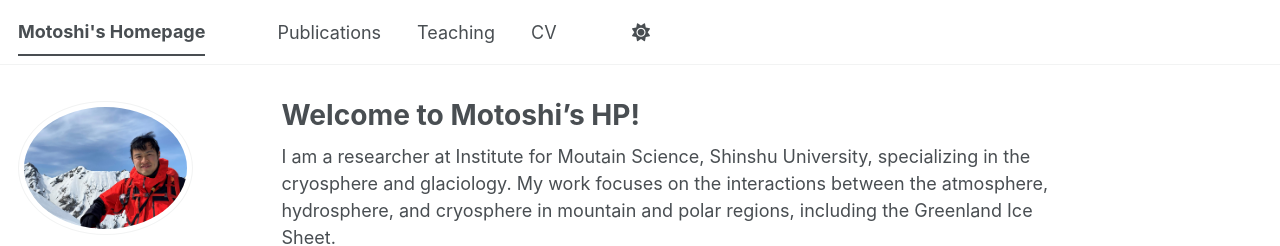
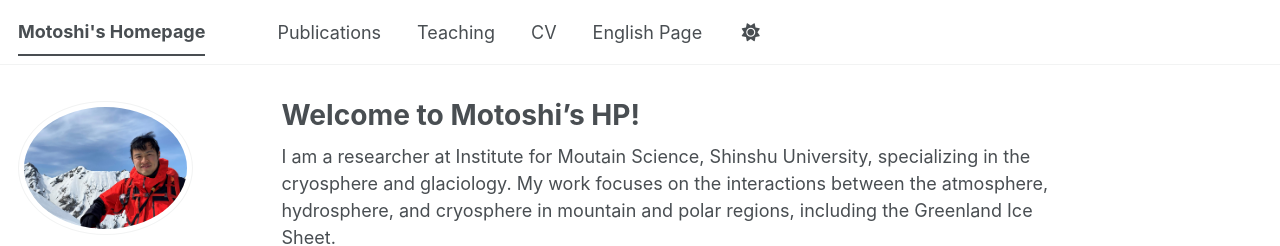
Before and after one commit to MotoshiNishimura/MotoshiNishimura.github.io, a Jekyll site: the page built from _pages/about_en.md, in a window 1280 px wide. Shown: the top 246 px of the page. Built offline with Jekyll 4.4.1, drawn with Linux system fonts in a browser that asks for light colours; some web fonts are replaced; a script bundle is joined from its source files by our own code; library files that are not in the unit come from our copies.

Commit message:
Update navigation.yml

```diff
--- a/_data/navigation.yml
+++ b/_data/navigation.yml
@@ -32,5 +32,5 @@ main:
   # - title: "Guide"
   #   url: /markdown/
 
-  - title: "<English Page>"
+  - title: "English Page"
     url: /about_en/
```
